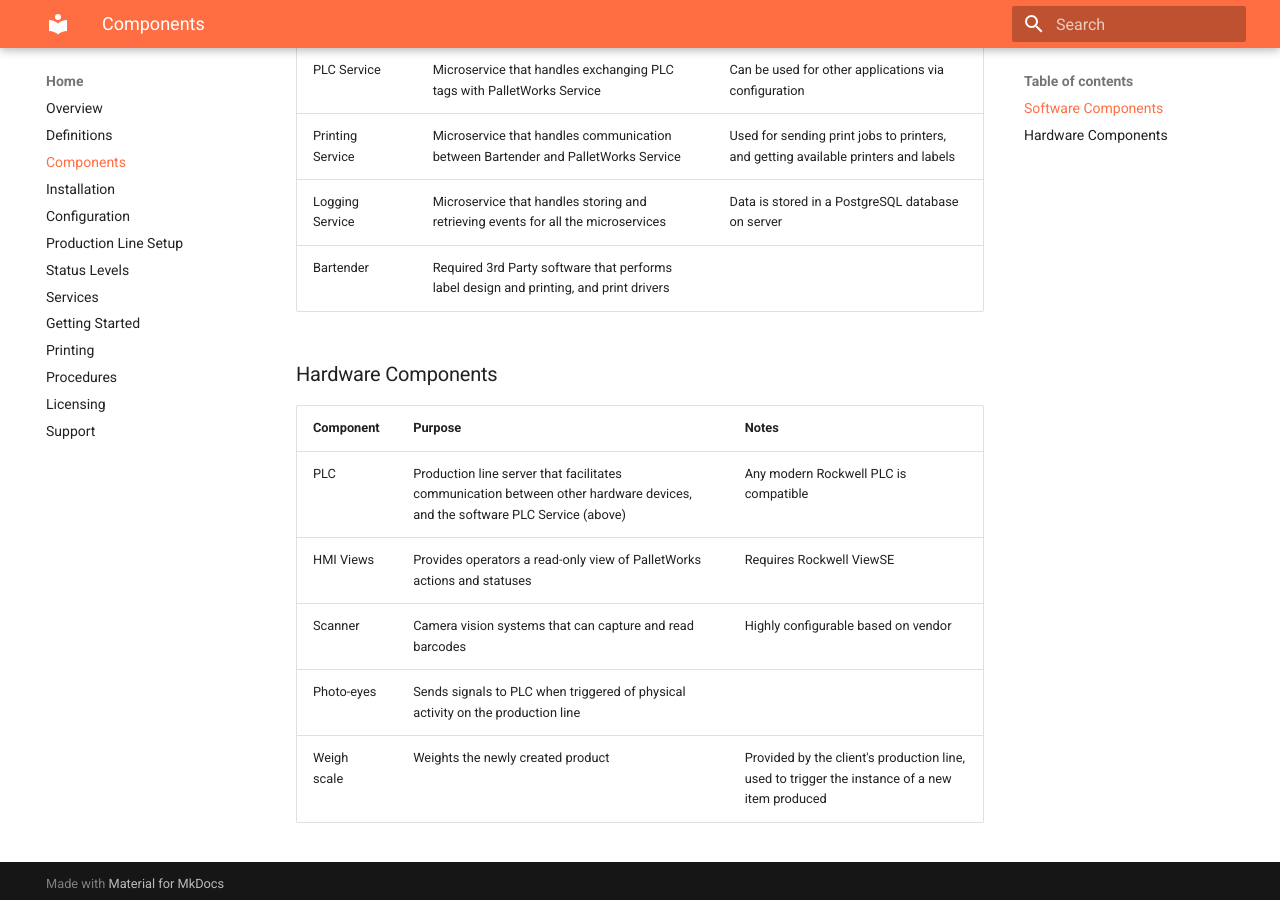
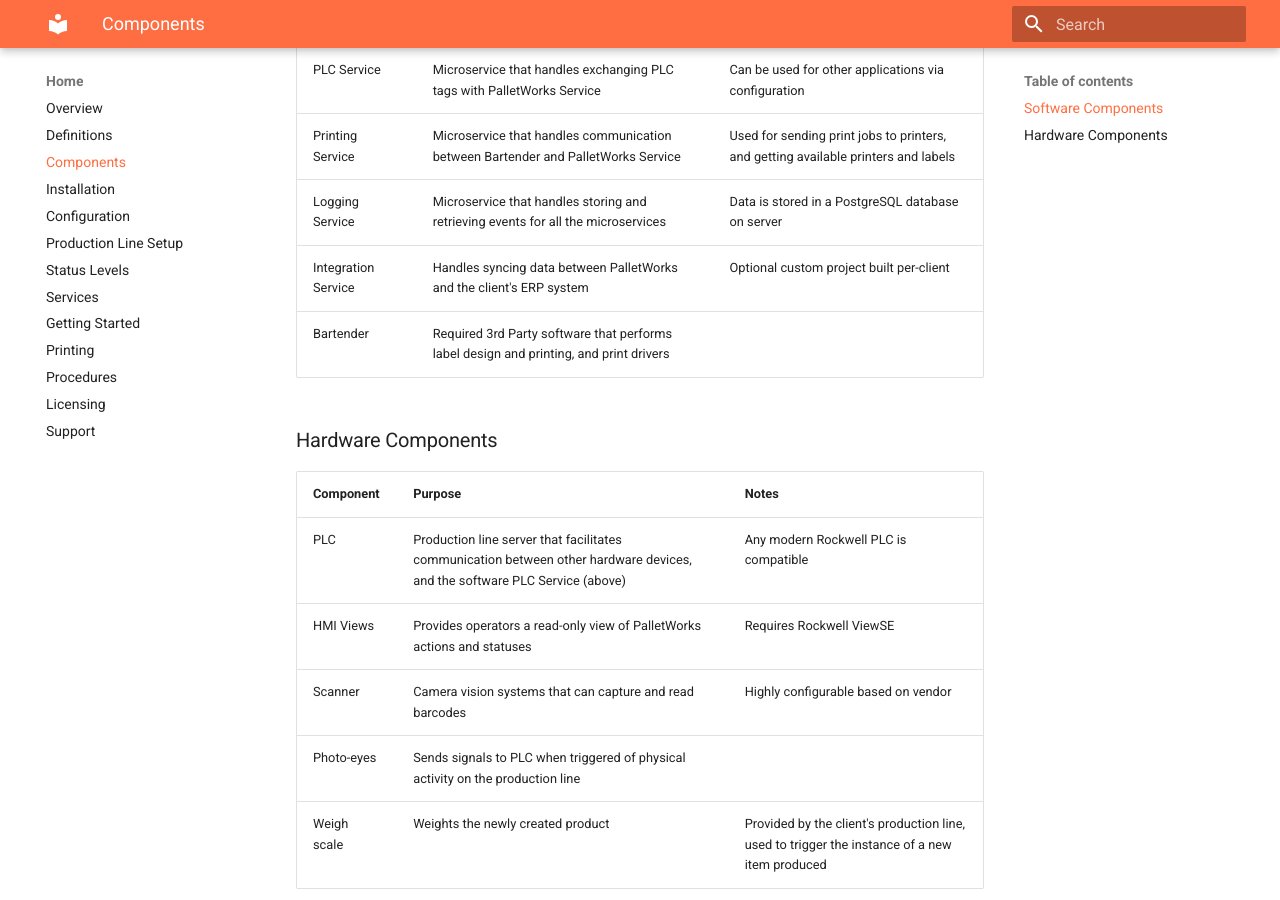
Before and after one commit to cybertrol-engineering/CE.PalletWorks.Documentation, an MkDocs documentation site: the page built from docs/components.md, in a window 1280 px wide and 900 px high, scrolled down 487 px. Built offline with MkDocs 1.6.1 and Material for MkDocs 9.7.7, drawn with Linux system fonts in a browser that asks for light colours.

Commit message:
Added Integration service

```diff
--- a/docs/components.md
+++ b/docs/components.md
@@ -9,6 +9,7 @@ PalletWorks is a multi-component software solution that can be configured to wor
 | PLC Service | Microservice that handles exchanging PLC tags with PalletWorks Service | Can be used for other applications via configuration |
 | Printing Service | Microservice that handles communication between Bartender and PalletWorks Service | Used for sending print jobs to printers, and getting available printers and labels |
 | Logging Service | Microservice that handles storing and retrieving events for all the microservices | Data is stored in a PostgreSQL database on server |
+| Integration Service | Handles syncing data between PalletWorks and the client's ERP system | Optional custom project built per-client |
 | Bartender | Required 3rd Party software that performs label design and printing, and print drivers | |
 
 ### Hardware Components
```
